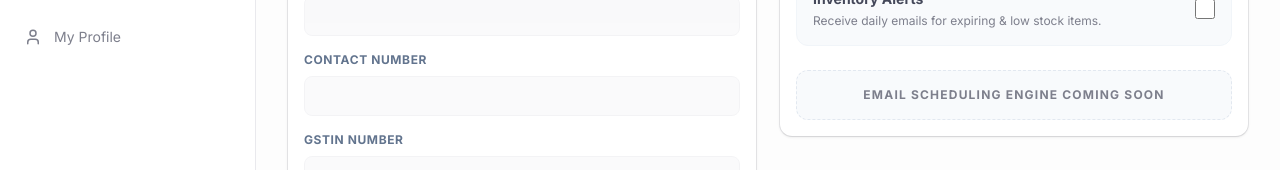
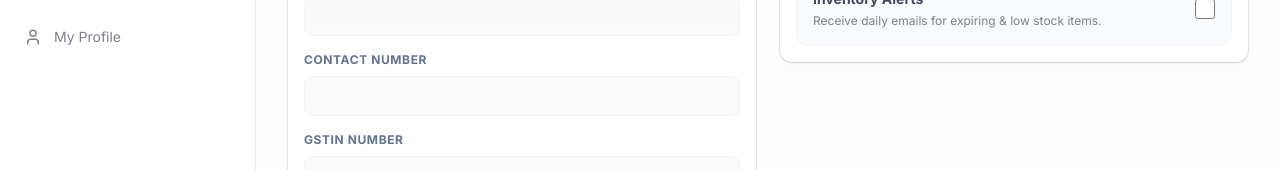
Before and after one commit to rtsjsi/PillOps, a Next.js app: page /settings in a window 1280 px wide. Shown: the part 324-494 px from the top of the page. Built offline with nearby package versions, Linux system fonts and the light colour scheme; no server answers; the database is empty.

Commit message:
Remove unused Email scheduling coming soon feature

```diff
--- a/src/app/settings/page.tsx
+++ b/src/app/settings/page.tsx
@@ -139,9 +139,7 @@ export default function SettingsPage() {
                />
              </div>
 
-             <div className="p-4 bg-slate-50 rounded-xl border border-dashed border-slate-200 text-center text-xs font-bold text-muted-foreground uppercase tracking-widest">
-                Email scheduling engine coming soon
-             </div>
+
           </CardContent>
         </Card>
       </div>
```
